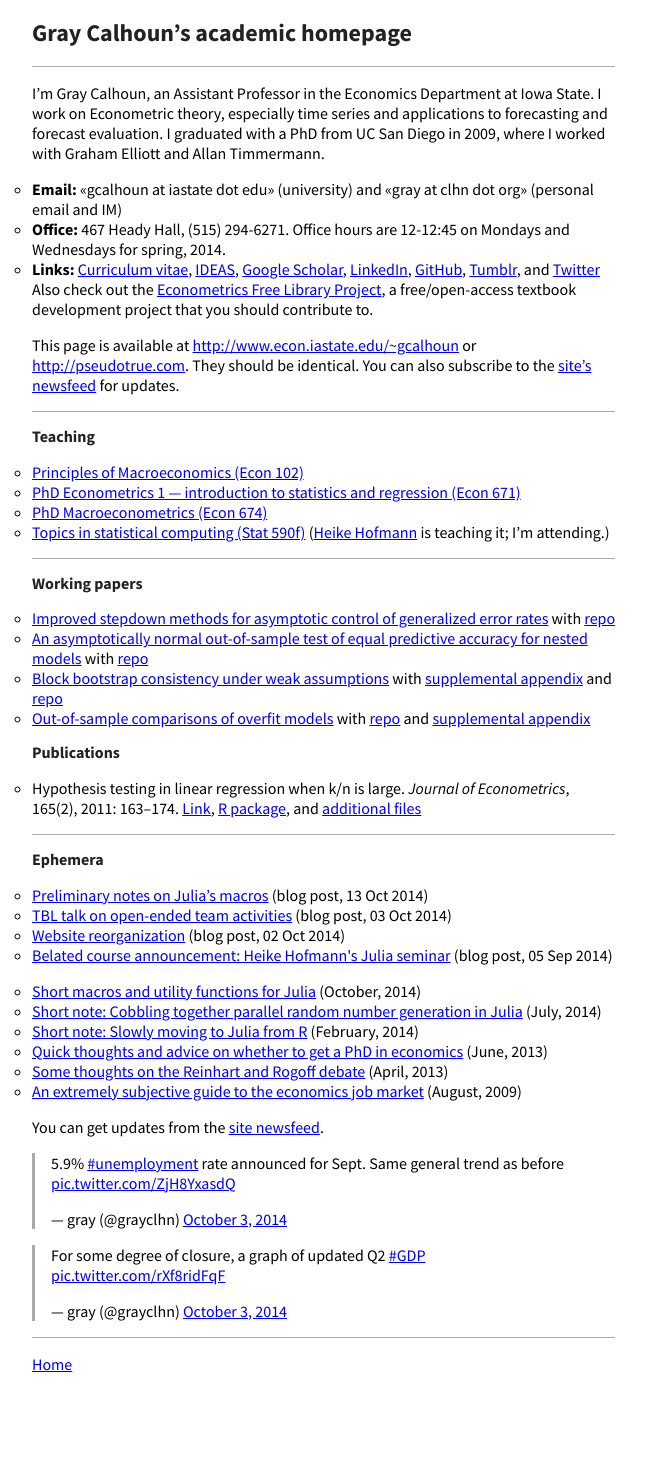
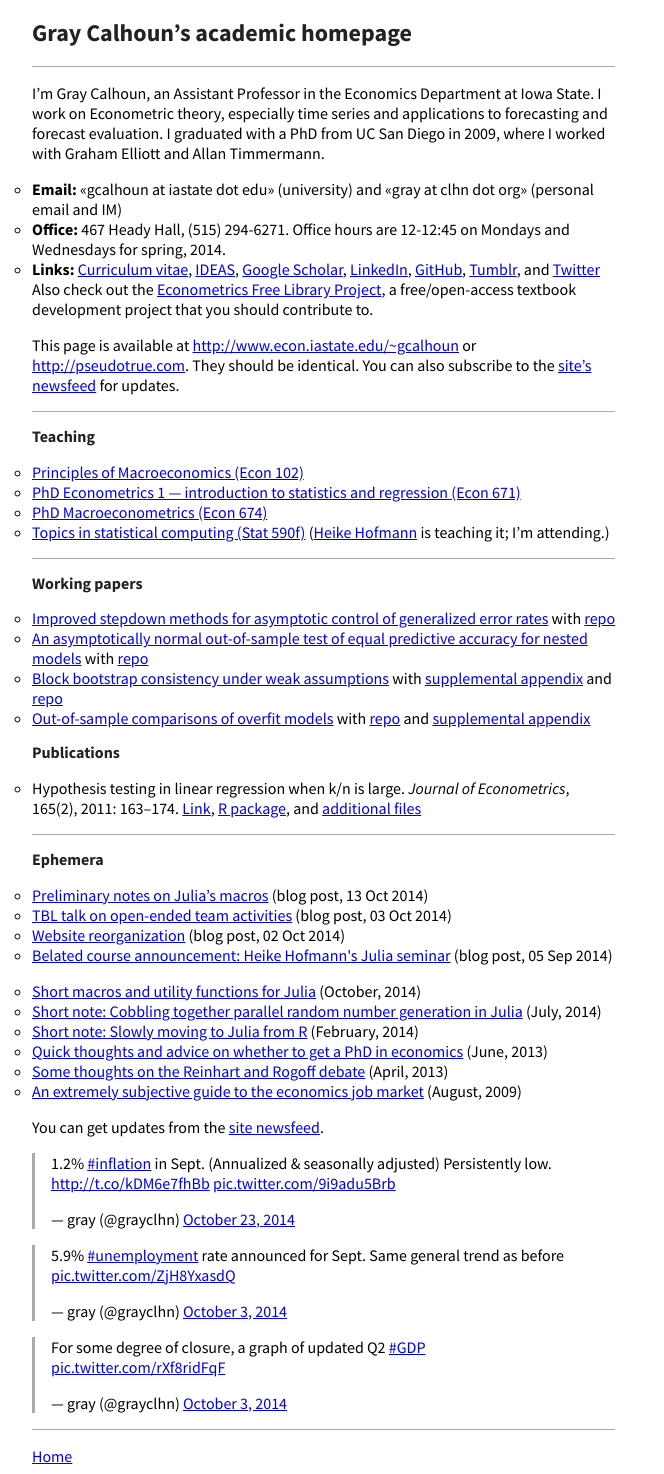
Before and after one commit to mmkuang/grayclhn.github.io, a Jekyll site: the page built from index.md, in a window 1280 px wide. Shown: the whole page, without its empty margins (0-664 px from the left). Built offline with Jekyll 4.4.1, drawn with Linux system fonts in a browser that asks for light colours; Markdown is read by kramdown in place of the engine named in the settings; comment, search, counter and statistics services are not loaded; before the commit the page ends 1382 px from its top, so only the background shows below that.

Commit message:
Add inflation graphs from twitter

```diff
--- a/index.md
+++ b/index.md
@@ -93,7 +93,10 @@
 
 You can get updates from the [site newsfeed]({{ site.main }}/feed.xml).
 
-<blockquote class="twitter-tweet" lang="en"><p>5.9% <a href="https://twitter.com/hashtag/unemployment?src=hash">#unemployment</a> rate announced for Sept. Same general trend as before <a href="http://t.co/ZjH8YxasdQ">pic.twitter.com/ZjH8YxasdQ</a></p>&mdash; gray (@grayclhn) <a href="https://twitter.com/grayclhn/status/518048843846651904">October 3, 2014</a></blockquote>
+<blockquote class="twitter-tweet" lang="en"><p>1.2% <a href="https://twitter.com/hashtag/inflation?src=hash">#inflation</a> in Sept. (Annualized &amp; seasonally adjusted) Persistently low.&#10;<a href="http://t.co/kDM6e7fhBb">http://t.co/kDM6e7fhBb</a> <a href="http://t.co/9i9adu5Brb">pic.twitter.com/9i9adu5Brb</a></p>&mdash; gray (@grayclhn) <a href="https://twitter.com/grayclhn/status/525087913512411138">October 23, 2014</a></blockquote>
+<script async src="//platform.twitter.com/widgets.js" charset="utf-8"></script>
+
+<blockquote class="twitter-tweet" lang="en" data-cards="hidden"><p>5.9% <a href="https://twitter.com/hashtag/unemployment?src=hash">#unemployment</a> rate announced for Sept. Same general trend as before <a href="http://t.co/ZjH8YxasdQ">pic.twitter.com/ZjH8YxasdQ</a></p>&mdash; gray (@grayclhn) <a href="https://twitter.com/grayclhn/status/518048843846651904">October 3, 2014</a></blockquote>
 <script async src="//platform.twitter.com/widgets.js" charset="utf-8"></script>
 
 <blockquote class="twitter-tweet" lang="en" data-cards="hidden"><p>For some degree of closure, a graph of updated Q2 <a href="https://twitter.com/hashtag/GDP?src=hash">#GDP</a> <a href="http://t.co/rXf8ridFqF">pic.twitter.com/rXf8ridFqF</a></p>&mdash; gray (@grayclhn) <a href="https://twitter.com/grayclhn/status/518138257696370688">October 3, 2014</a></blockquote>
```
